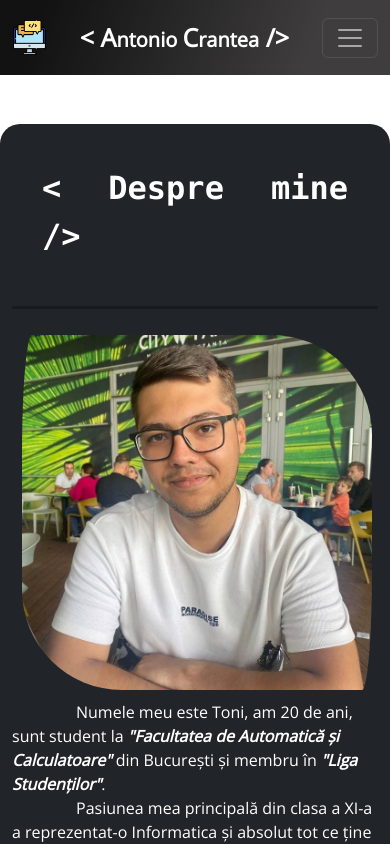
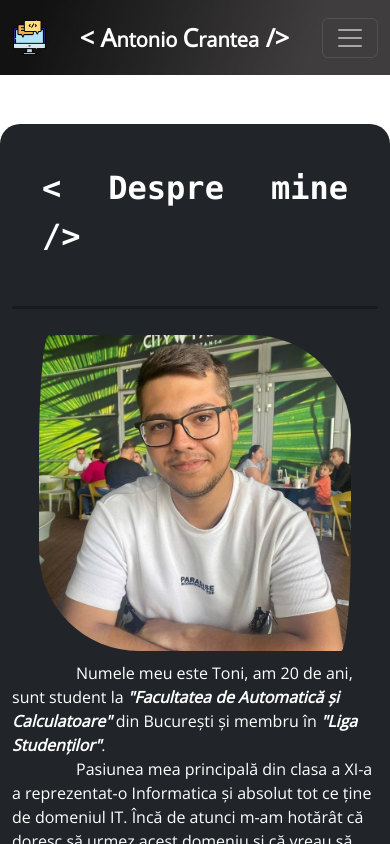
Before and after one commit to AntonioCC147/Personal-Website, a React (Create React App) app in the folder frontend/: page /despremine in a window 390 px wide. Shown: the top 844 px of the page. Built offline with nearby package versions, Linux system fonts and the light colour scheme.

Commit message:
Update despreMine.css

```diff
--- a/frontend/src/pages/despreMine/despreMine.css
+++ b/frontend/src/pages/despreMine/despreMine.css
@@ -1,5 +1,5 @@
 .img-setUp {
-    width: 350px;
+    width: 85%;
 
     border-radius: 10px 100px / 120px 100px;
 
@@ -18,27 +18,3 @@
     display: inline-block;
     margin-left: 4em;
 }
-
-@media only screen and (max-width: 1200px) {
-    .img-setUp{
-        width: 250px;
-    }
-}
-
-@media only screen and (max-width: 1000px) {
-    .img-setUp{
-        width: 200px;
-    }
-}
-
-@media only screen and (max-width: 800px) {
-    .img-setUp{
-        width: 150px;
-    }
-}
-
-@media only screen and (max-width: 580px) {
-    .img-setUp{
-        width: 350px;
-    }
-}
```
